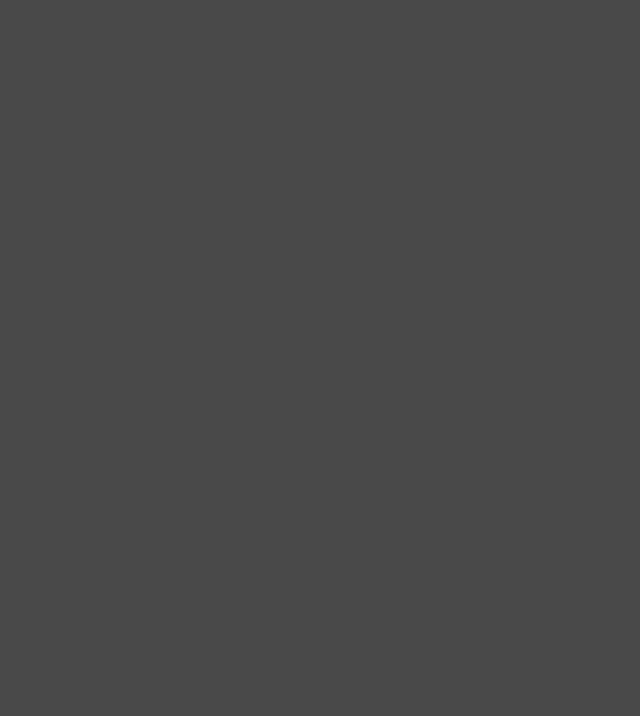
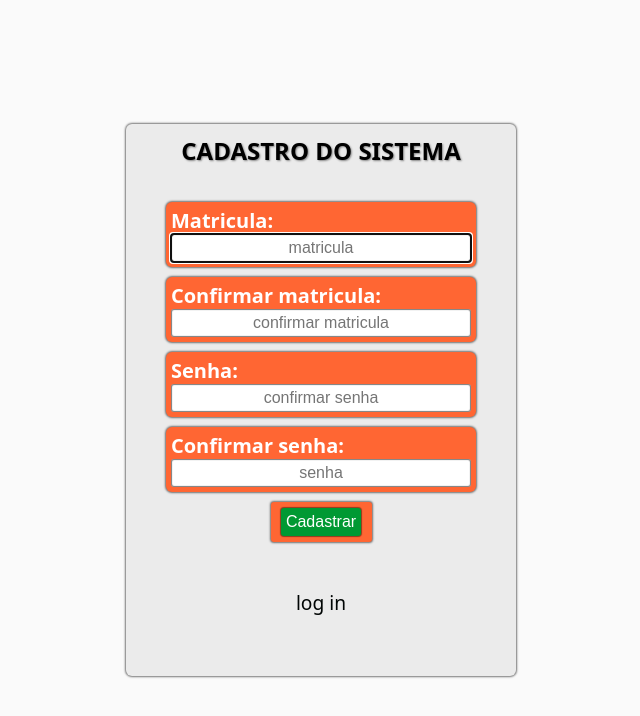
Before and after one commit to Robsonnsbr/atacadaoApp, a React (Vite) app: page /AppCollector/cadastro in a window 1280 px wide. Before the commit this address had no page. Shown: the top 716 px of the page, without its empty margins (319-959 px from the left). Built offline with nearby package versions, Linux system fonts and the light colour scheme.

Commit message:
fix: correcao layout

```diff
--- a/index.html
+++ b/index.html
@@ -3,9 +3,9 @@
 
 <head>
   <meta charset="UTF-8" />
-  <link rel="icon" type="image/svg+xml" href="/" />
+  <link rel="icon" type="image/svg+xml" href="/faviconV2.png" />
   <meta name="viewport" content="width=device-width, initial-scale=1.0" />
-  <title>Vite + React + TS</title>
+  <title>AppCollector</title>
 </head>
 
 <body>
--- a/package.json
+++ b/package.json
@@ -1,6 +1,6 @@
 {
-  "homepage": "https://robsonnsbr.github.io/login/",
-  "name": "collectormanager",
+  "homepage": "https://robsonnsbr.github.io/AppCollector/",
+  "name": "loginreact",
   "private": true,
   "version": "0.0.0",
   "type": "module",
--- a/src/@types/User.ts
+++ b/src/@types/User.ts
@@ -1,6 +1,6 @@
 export type User = {
   id?: string;
-  email?: string;
+  mat?: string;
   password?: string;
   token?: string;
 };
--- a/src/components/Wrapper/Wrapper.style.ts
+++ b/src/components/Wrapper/Wrapper.style.ts
@@ -14,7 +14,7 @@ export const StyledWrapper = styled.section`
 
   & h1 {
     margin: 10px;
-    color: var(--on-secondary);
+    color: var(-fourth);
     text-shadow: 1px 1px 2px #0000006f;
   }
 `;
--- a/src/components/inputs/form/Form.style.ts
+++ b/src/components/inputs/form/Form.style.ts
@@ -1,7 +1,7 @@
 import styled from "styled-components";
 
 export const StyledForm = styled.form`
-  color: var(--on-secondary);
+  color: var(--on-primary);
   display: flex;
   justify-content: center;
   align-items: center;
--- a/src/contexts/CadastroContext.tsx
+++ b/src/contexts/CadastroContext.tsx
@@ -5,7 +5,7 @@ import { User } from "../@types/User";
 interface IPropsCadastro {
   error: null | string;
   cadastro: (
-    email: string,
+    mat: string,
     password: string,
     confirmEmail: string,
     confirmPassword: string
@@ -30,35 +30,35 @@ export const CadastroProvider = ({ children }: CadastroProviderProps) => {
   const [error, setError] = useState<null | string>(null);
 
   const cadastro = async (
-    email: string,
-    confirmEmail: string,
+    mat: string,
+    confirmMat: string,
     password: string,
     confirmePassword: string
   ) => {
-    if (email === confirmEmail && password === confirmePassword) {
+    if (mat === confirmMat && password === confirmePassword) {
       setError(null);
       const recoveredUsers = localStorage.getItem("users_db");
 
       if (recoveredUsers) {
         const hasRecoveredUsers = JSON.parse(recoveredUsers);
         const hasUser = hasRecoveredUsers.filter(
-          (user: User) => user.email === email
+          (user: User) => user.mat === mat
         );
 
         if (hasUser.length > 0) {
-          return setError("Email já cadastrado!");
+          return setError("Matricula já cadastrado!");
         }
       }
 
       if (recoveredUsers) {
         const parsedRecoveredUsers = JSON.parse(recoveredUsers);
-        parsedRecoveredUsers.push({ email, password });
+        parsedRecoveredUsers.push({ mat, password });
         localStorage.setItem("users_db", JSON.stringify(parsedRecoveredUsers));
       } else {
-        localStorage.setItem("users_db", JSON.stringify([{ email, password }]));
+        localStorage.setItem("users_db", JSON.stringify([{ mat, password }]));
       }
       alert("Sucesso no cadastro!");
-      return navigate("/login/login");
+      return navigate("/AppCollector/login");
     } else {
       return setError("Os dados informados não conferem!");
     }
--- a/src/pages/cadastroPage/CadastroPage.tsx
+++ b/src/pages/cadastroPage/CadastroPage.tsx
@@ -16,7 +16,7 @@ export const CadastroPage = () => {
   const { cadastro, error } = useContext(CadastroContext);
 
   const navigate = useNavigate();
-  const [email, setEmail] = useState("");
+  const [mat, setMat] = useState("");
   const [password, setPassword] = useState("");
   const [confirmEmail, setConfirmEmail] = useState("");
   const [confirmPassword, setConfirmPassword] = useState("");
@@ -36,7 +36,7 @@ export const CadastroPage = () => {
 
   const handleSubmit = (event: React.FormEvent) => {
     event.preventDefault(),
-      cadastro(email, confirmEmail, password, confirmPassword);
+      cadastro(mat, confirmEmail, password, confirmPassword);
   };
 
   if (isAuthenticated) {
@@ -49,27 +49,27 @@ export const CadastroPage = () => {
         <h1>CADASTRO DO SISTEMA</h1>
         <Form onSubmit={(e) => handleSubmit(e)} method={"post"}>
           <ContainerField>
-            <label htmlFor="email">E-mail:</label>
+            <label htmlFor="mat">Matricula:</label>
             <input
               autoFocus
               className="block"
               autoComplete="nope"
-              type="email"
-              id="email"
-              placeholder="e-mail"
-              value={email.toLowerCase()}
-              onChange={(event) => setEmail(event.target.value)}
+              type="text"
+              id="mat"
+              placeholder="matricula"
+              value={mat.toLowerCase()}
+              onChange={(event) => setMat(event.target.value)}
               required
             />
           </ContainerField>
           <ContainerField>
-            <label htmlFor="ConfirmarEmail">Confirmar e-mail:</label>
+            <label htmlFor="confirmarMat">Confirmar matricula:</label>
             <input
               className="block"
               autoComplete="nope"
-              type="email"
-              id="ConfirmarEmail"
-              placeholder="confirmar e-mail"
+              type="text"
+              id="confirmarMat"
+              placeholder="confirmar matricula"
               value={confirmEmail.toLowerCase()}
               onChange={(event) => setConfirmEmail(event.target.value)}
               required
@@ -89,12 +89,12 @@ export const CadastroPage = () => {
             />
           </ContainerField>
           <ContainerField>
-            <label htmlFor="ConfirmarPassword">Confirmar senha:</label>
+            <label htmlFor="confirmarPassword">Confirmar senha:</label>
             <input
               className="block"
               type="password"
-              name="ConfirmarPassword"
-              id="ConfirmarPassword"
+              name="confirmarPassword"
+              id="confirmarPassword"
               value={password}
               onChange={(event) => setPassword(event.target.value)}
               placeholder="senha"
@@ -113,7 +113,7 @@ export const CadastroPage = () => {
 
         {!error && <span style={{ color: "transparent" }}>#gambiarra#</span>}
         {error && <span style={{ color: "var(--error)" }}>{error}</span>}
-        <Link to={"/login/Login"} style={{ textDecoration: "none" }}>
+        <Link to={"/AppCollector/Login"} style={{ textDecoration: "none" }}>
           <Slink value={"log in"} />
         </Link>
       </Wrapper>
--- a/src/pages/loginPages/LoginPages.tsx
+++ b/src/pages/loginPages/LoginPages.tsx
@@ -10,7 +10,7 @@ import {
   Wrapper,
 } from "../../components";
 import { Link } from "react-router-dom";
-import { createSession } from "../../services/api";
+// import { createSession } from "../../services/api";
 
 export const LoginPage = () => {
   const { isAuthenticated, login, error } = useContext(AuthContext);
@@ -19,22 +19,23 @@ export const LoginPage = () => {
 
   const handleSubmit = (event: React.FormEvent) => {
     event.preventDefault(), login(email, password);
-    createSession(email, password);
+    // createSession(email, password);
   };
 
   return (
     <Page>
       <Wrapper>
-        <h1>LOGIN DO SISTEMA</h1>
+        <h1>COLLECTOR SYSTEM LOGIN</h1>
         <Form onSubmit={(e) => handleSubmit(e)} method={"post"}>
           <ContainerField>
-            <label htmlFor="email">E-mail:</label>
+            <label htmlFor="mat">Matricula:</label>
             <input
               autoFocus
               autoComplete="true"
-              type="email"
-              id="email"
-              placeholder="e-mail"
+              type="text"
+              id="mat"
+              placeholder="matricula"
+              maxLength={15}
               value={email.toLowerCase()}
               onChange={(event) => setEmail(event.target.value)}
               required
@@ -69,7 +70,7 @@ export const LoginPage = () => {
           <span style={{ color: "var(--error)", margin: "0px" }}>{error}</span>
         )}
 
-        <Link to={"/login/cadastro"} style={{ textDecoration: "none" }}>
+        <Link to={"/AppCollector/cadastro"} style={{ textDecoration: "none" }}>
           <Slink value="Sign up" />
         </Link>
       </Wrapper>
--- a/src/router/AppRoutes.tsx
+++ b/src/router/AppRoutes.tsx
@@ -24,7 +24,7 @@ export const AppRoutes = () => {
     // }
 
     if (!isAuthenticated) {
-      return <Navigate to="/login/Login" />;
+      return <Navigate to="/AppCollector/Login" />;
     }
     return children;
   };
@@ -34,12 +34,12 @@ export const AppRoutes = () => {
       <AuthProvider>
         <CadastroProvider>
           <Routes>
-            <Route path="login/login" element={<LoginPage />} />
+            <Route path="AppCollector/login" element={<LoginPage />} />
 
-            <Route path="login/cadastro" element={<CadastroPage />} />
+            <Route path="AppCollector/cadastro" element={<CadastroPage />} />
 
             <Route
-              path="login/*"
+              path="AppCollector/*"
               element={
                 <Private>
                   <HomePage />
--- a/src/styles/Global.Style.ts
+++ b/src/styles/Global.Style.ts
@@ -2,12 +2,13 @@ import { createGlobalStyle } from "styled-components";
 
 export const GlobalStyle = createGlobalStyle`
 :root {
-    --primary: #494949;
-    --secondary:  #ccc;
-    --third: #aaa;
-    --on-primary: #fafafa;
+    --primary: #fafafa;
+    --secondary:  #ebebeb;
+    --third: #f63;
+    --fourth: #093;
+    --on-primary: #fff;
     --on-secondary: #000504;
-    --buttonEnter: #5cb86f;
+    --buttonEnter: #093;
     --buttonDelete: #b85c5c;
     --error: #f00;
 }
@@ -31,7 +32,7 @@ body {
     display: flex;
     justify-content: center;
     align-content: center;
-    background-color: #494949;
+    background-color: #fafafa;
     min-height: 100vh;
     overflow: auto;
     font-family: system-ui, -apple-system, BlinkMacSystemFont,
--- a/vite.config.ts
+++ b/vite.config.ts
@@ -4,5 +4,5 @@ import react from "@vitejs/plugin-react";
 // https://vitejs.dev/config/
 export default defineConfig({
   plugins: [react()],
-  base: "/login",
+  base: "/AppCollector",
 });
```
Also changed, not shown: src/contexts/AuthContext.tsx (+15 -15 lines), public/faviconV2.png (added), 1 other file (tests, documents, lock files or other folders).
